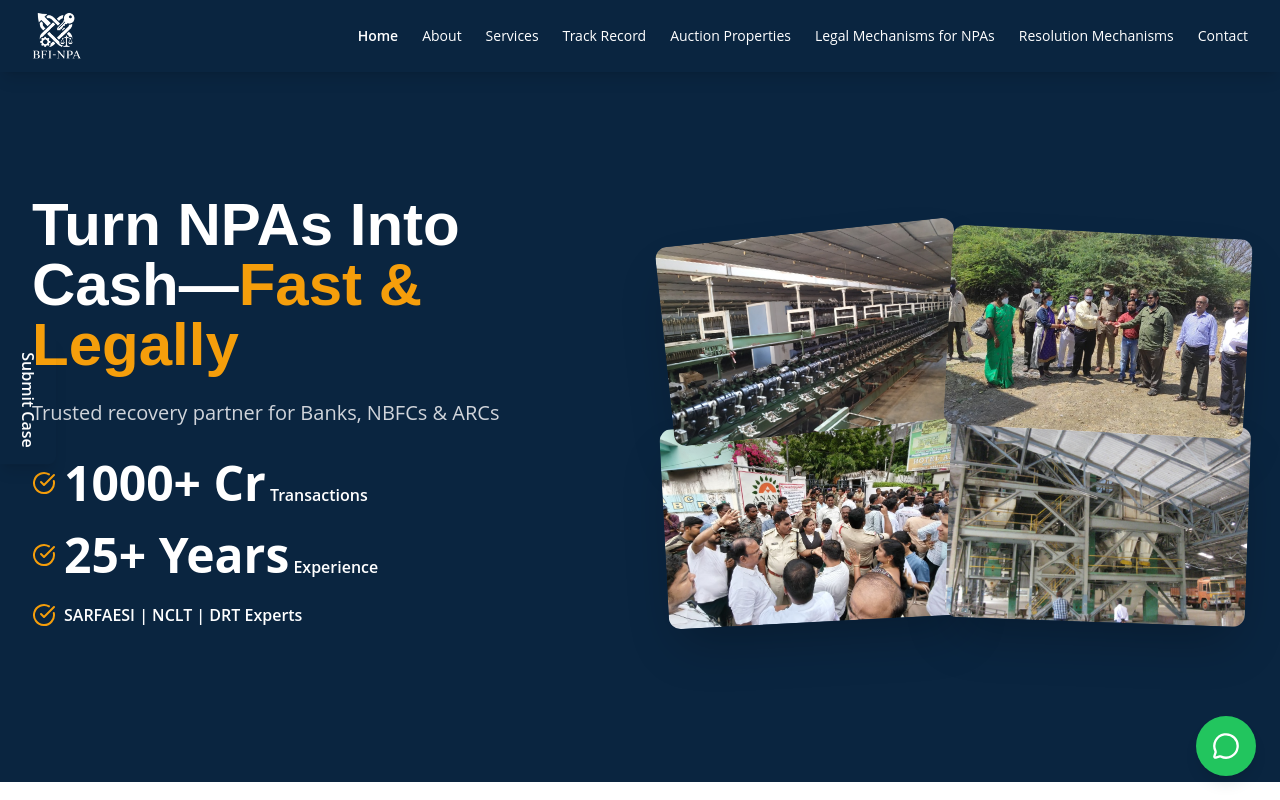
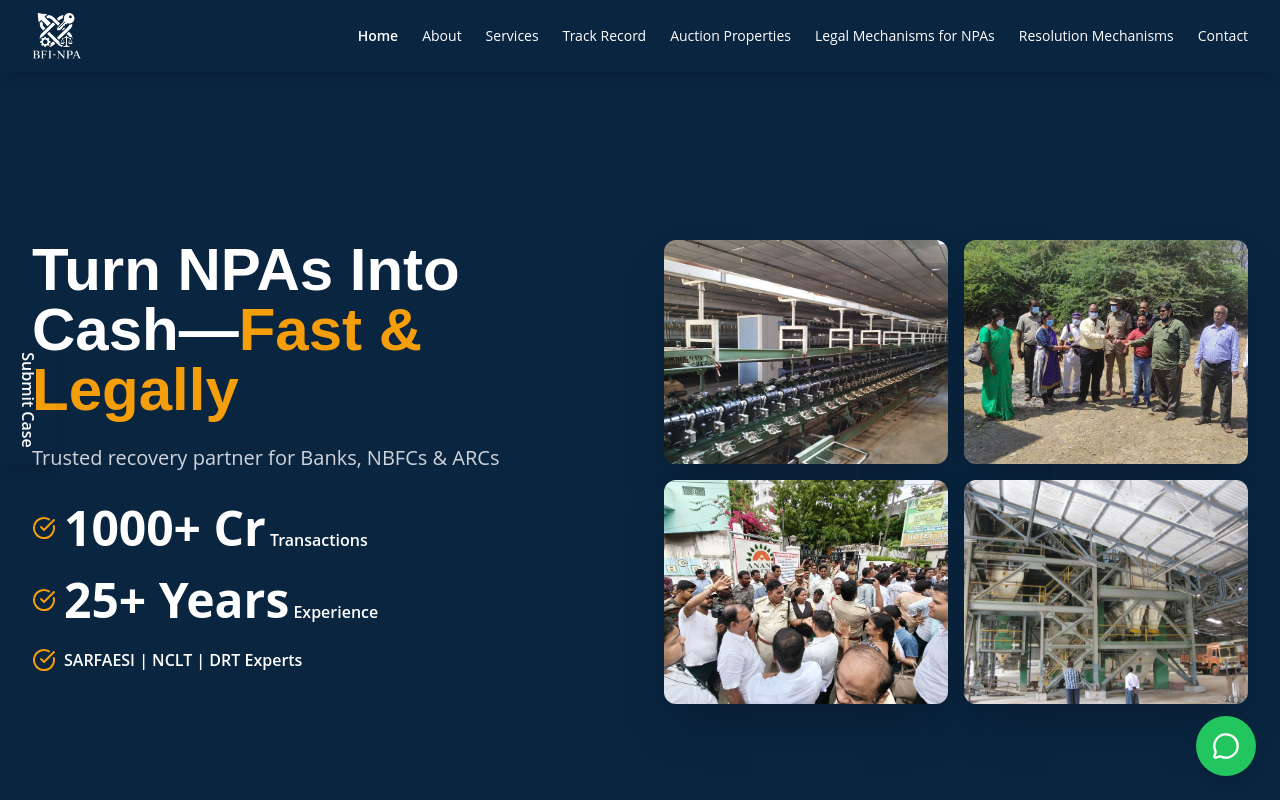
Before and after one commit to ScriptedLines404/bfi-npa-website, a React (Vite) app: page / in a window 1280 px wide. Shown: the top 800 px of the page. Built offline with nearby package versions, Linux system fonts and the light colour scheme.

Commit message:
update home

```diff
--- a/src/pages/Home.jsx
+++ b/src/pages/Home.jsx
@@ -1,4 +1,4 @@
-/* src/pages/Home.jsx - Original Navy + Amber */
+/* src/pages/Home.jsx - Original Navy + Amber with Full-Screen Hero & Professional Grid */
 import React from "react";
 import { useNavigate } from "react-router-dom";
 import {
@@ -71,13 +71,22 @@ const Home = () => {
     window.scrollTo({ top: 0, behavior: "smooth" });
   };
 
+  // Images for the professional grid
+  const heroImages = [
+    { src: "src/images/home-1.jpeg", alt: "Industrial Manufacturing", label: "Industrial Assets" },
+    { src: "src/images/home-2.jpeg", alt: "Sugar Mill Property", label: "Sugar Mill" },
+    { src: "src/images/home-3.jpeg", alt: "Land Parcel", label: "Land Assets" },
+    { src: "src/images/home-4.jpeg", alt: "Battery Facility", label: "Industrial Facilities" }
+  ];
+
   return (
     <div className="animate-fade-in">
 
-{/* Hero Section */}
-<section className="bg-[#0A2540] py-20">
+      {/* Hero Section - Full Screen with Professional Grid */}
+      <section className="bg-[#0A2540] text-white min-h-screen flex items-center py-12 overflow-hidden">
         <div className="container-custom">
-    <div className="grid md:grid-cols-2 gap-12 items-center">
+          <div className="grid lg:grid-cols-2 gap-12 items-center">
+            {/* Left Content */}
             <div>
               <h1 className="text-4xl md:text-5xl lg:text-6xl font-bold mb-6 leading-tight text-white">
                 Turn NPAs Into Cash—<span className="text-[#F59E0B]">Fast & Legally</span>
@@ -106,42 +115,29 @@ const Home = () => {
               </div>
             </div>
 
-      {/* Image Collage Section - Proper Overlap between Top and Bottom Rows */}
-      <div className="hidden md:block relative h-[550px] w-full">
-        {/* Top-Left Frame - overlaps bottom-left */}
-        <div className="absolute top-20 left-0 z-30 w-[300px] transform -rotate-6 hover:scale-105 transition-transform duration-300 shadow-2xl rounded-xl overflow-hidden">
+            {/* Right Side - Professional 2x2 Grid Layout */}
+            <div className="hidden lg:block">
+              <div className="grid grid-cols-2 gap-4">
+                {heroImages.map((image, idx) => (
+                  <div
+                    key={idx}
+                    className="group relative rounded-xl overflow-hidden shadow-2xl hover:shadow-3xl transition-all duration-300 hover:-translate-y-1"
+                  >
                     <img
-            src="src/images/home-1.jpeg"
-            alt="Industrial Manufacturing"
-            className="w-full h-[200px] object-cover"
+                      src={image.src}
+                      alt={image.alt}
+                      className="w-full h-56 object-cover transition-transform duration-500 group-hover:scale-110"
                     />
+                    {/* Gradient Overlay */}
+                    <div className="absolute inset-0 bg-gradient-to-t from-[#0A2540]/80 via-transparent to-transparent opacity-0 group-hover:opacity-100 transition-opacity duration-300"></div>
+                    {/* Label on Hover */}
+                    <div className="absolute bottom-0 left-0 right-0 p-3 transform translate-y-full group-hover:translate-y-0 transition-transform duration-300">
+                      <p className="text-white text-sm font-semibold text-center bg-[#F59E0B]/80 py-1 px-2 rounded-full mx-auto w-fit">
+                        {image.label}
+                      </p>
                     </div>
-
-        {/* Top-Right Frame - overlaps bottom-right */}
-        <div className="absolute top-20 right-0 z-30 w-[300px] transform rotate-3 hover:scale-105 transition-transform duration-300 shadow-2xl rounded-xl overflow-hidden">
-          <img
-            src="src\images\home-2.jpeg"
-            alt="Sugar Mill Property"
-            className="w-full h-[200px] object-cover"
-          />
                   </div>
-
-        {/* Bottom-Left Frame - overlapped by top-left, counterclockwise rotation */}
-        <div className="absolute bottom-20 left-0 z-20 w-[300px] transform -rotate-3 hover:scale-105 transition-transform duration-300 shadow-2xl rounded-xl overflow-hidden">
-          <img
-            src="src/images/home-3.jpeg"
-            alt="Land Parcel"
-            className="w-full h-[200px] object-cover"
-          />
-        </div>
-
-        {/* Bottom-Right Frame - overlapped by top-right, clockwise rotation */}
-        <div className="absolute bottom-20 right-0 z-20 w-[300px] transform rotate-2 hover:scale-105 transition-transform duration-300 shadow-2xl rounded-xl overflow-hidden">
-          <img
-            src="src/images/home-4.jpeg"
-            alt="Battery Facility"
-            className="w-full h-[200px] object-cover"
-          />
+                ))}
               </div>
             </div>
           </div>
@@ -188,6 +184,9 @@ const Home = () => {
           <SectionTitle
             title="Our Services"
             subtitle="Comprehensive solutions for all your NPA recovery needs"
+            titleColor="#0A2540"
+            accentColor="#F59E0B"
+            subtitleColor="#4B5563"
           />
 
           <div className="grid md:grid-cols-2 lg:grid-cols-3 gap-6 mt-12">
@@ -218,6 +217,9 @@ const Home = () => {
           <SectionTitle
             title="How We Work"
             subtitle="A systematic approach to ensure successful recovery"
+            titleColor="#0A2540"
+            accentColor="#F59E0B"
+            subtitleColor="#4B5563"
           />
 
           {/* Desktop layout */}
@@ -279,6 +281,9 @@ const Home = () => {
           <SectionTitle
             title="Proven Results That Speak"
             subtitle="Real success stories from our valued clients"
+            titleColor="#0A2540"
+            accentColor="#F59E0B"
+            subtitleColor="#4B5563"
           />
 
           <div className="grid md:grid-cols-2 lg:grid-cols-3 gap-6 mt-12">
@@ -310,6 +315,9 @@ const Home = () => {
           <SectionTitle
             title="Institutional Associations"
             subtitle="Trusted by leading financial institutions across India"
+            titleColor="#0A2540"
+            accentColor="#F59E0B"
+            subtitleColor="#4B5563"
           />
 
           <AnimatedSection direction="up" threshold={0.3}>
@@ -344,6 +352,9 @@ const Home = () => {
           <SectionTitle
             title="Why Choose BFI-NPA?"
             subtitle="We combine expertise, ethics, and execution to deliver exceptional results"
+            titleColor="#0A2540"
+            accentColor="#F59E0B"
+            subtitleColor="#4B5563"
           />
 
           <div className="grid md:grid-cols-2 lg:grid-cols-3 gap-6 mt-12">
```
Lines whose indentation alone changed are shown as unchanged.
